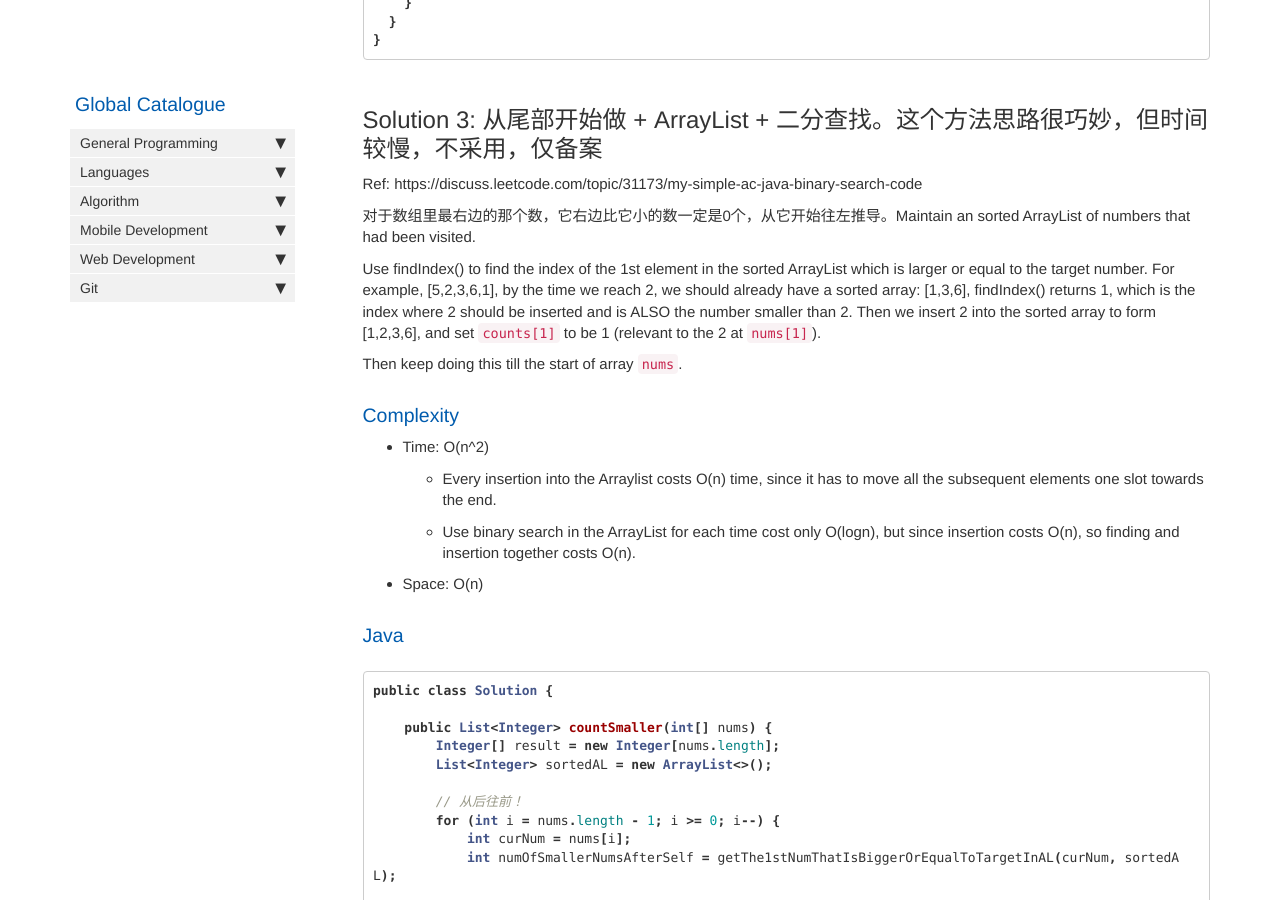
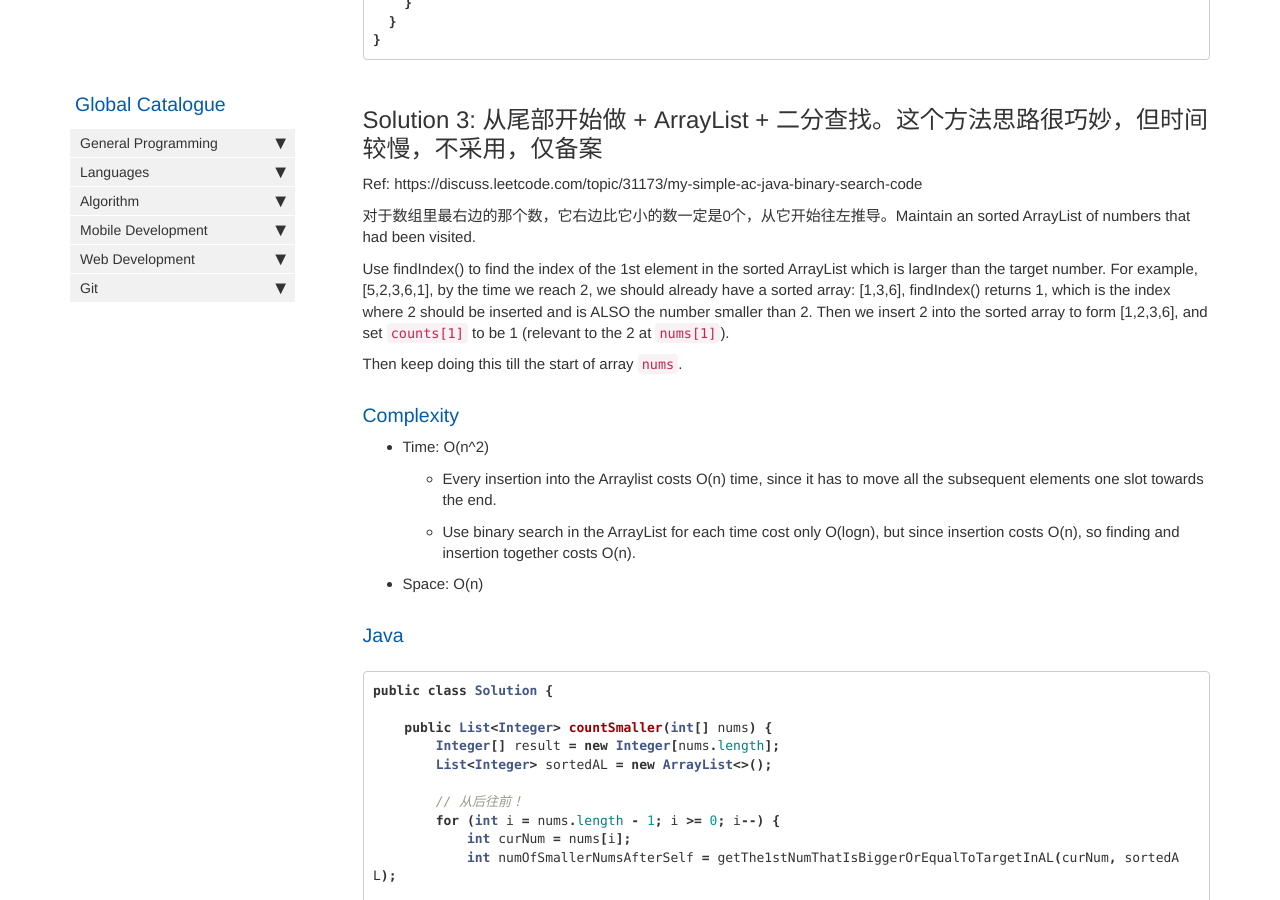
Before and after one commit to HungryOrc/hungryorc.github.io, a Jekyll site: the page built from pages/algorithm/algorithm_number_of_smaller_after_self.md, in a window 1280 px wide and 900 px high, scrolled down 5978 px. Built offline with Jekyll 4.4.1, drawn with Linux system fonts in a browser that asks for light colours; nearby versions of some CDN libraries; comment, search, counter and statistics services are not loaded.

Commit message:
Update algorithm_number_of_smaller_after_self.md

```diff
--- a/pages/algorithm/algorithm_number_of_smaller_after_self.md
+++ b/pages/algorithm/algorithm_number_of_smaller_after_self.md
@@ -281,7 +281,7 @@ Ref: https://discuss.leetcode.com/topic/31173/my-simple-ac-java-binary-search-co
 
 对于数组里最右边的那个数，它右边比它小的数一定是0个，从它开始往左推导。Maintain an sorted ArrayList of numbers that had been visited.
 
-Use findIndex() to find the index of the 1st element in the sorted ArrayList which is larger or equal to the target number.
+Use findIndex() to find the index of the 1st element in the sorted ArrayList which is larger than the target number.
 For example, [5,2,3,6,1], by the time we reach 2, we should already have a sorted array: [1,3,6],
 findIndex() returns 1, which is the index where 2 should be inserted and is ALSO the number smaller than 2.
 Then we insert 2 into the sorted array to form [1,2,3,6], and set `counts[1]` to be 1 (relevant to the 2 at `nums[1]`).
```
